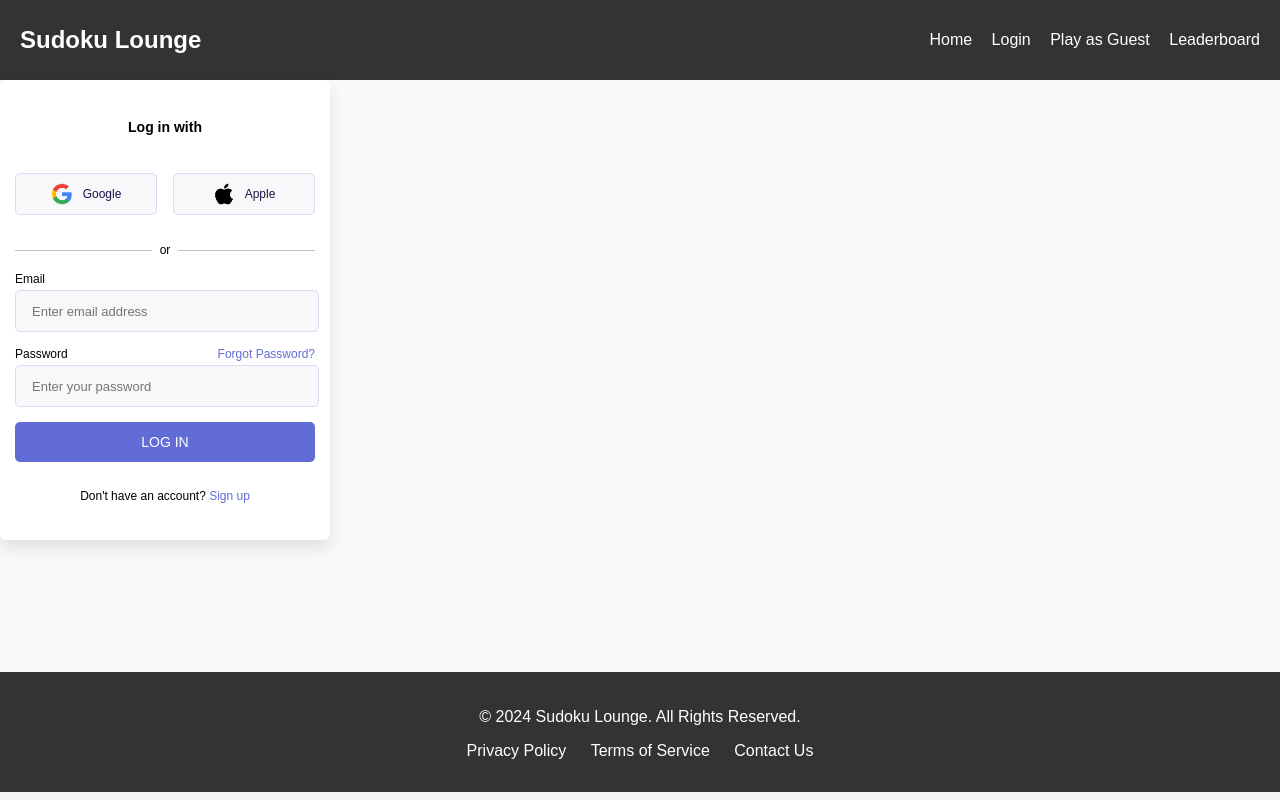
After one commit to KUNAL152/SudokuZone, a Flask app: template templates/login.html in a window 1280 px wide. The commit adds this page. Run offline with Flask 3, Linux system fonts and the light colour scheme; the template is opened without the code that fills it, so the values that code supplies are empty.

Commit message:
height and width changes

```diff
--- a/application.py
+++ b/application.py
@@ -8,7 +8,7 @@ def index():
 
 @app.route('/login')
 def login():
-  return render_template('home.html')
+  return render_template('login.html')
 
 @app.route('/play')
 def play():
--- /dev/null
+++ b/static/login.css
@@ -0,0 +1,149 @@
+/* Google Fonts Link */
+@import url('https://fonts.googleapis.com/css2?family=Montserrat:ital,wght@0,100..900;1,100..900&display=swap');
+
+/* Login form styling */
+.login_form {
+    width: 100%;
+    margin: 10 auto;  /* Reduced margin */
+    max-width: 300px;  /* Reduced max-width */
+    background: #fff;
+    border-radius: 6px;
+    padding: 25px 15px;  /* Reduced padding */
+    box-shadow: 0 8px 16px rgba(0, 0, 0, 0.1);  /* Slightly lighter shadow */
+}
+
+.login_form h3 {
+    font-size: 14px;  /* Reduced font size */
+    text-align: center;
+}
+
+/* Google & Apple button styling */
+.login_form .login_option {
+    display: flex;
+    width: 100%;
+    justify-content: space-between;
+    align-items: center;
+}
+
+.login_form .login_option .option {
+    width: calc(50% - 8px);  /* Slightly reduced gap */
+}
+
+.login_form .login_option .option a {
+    height: 40px;  /* Reduced button height */
+    display: flex;
+    justify-content: center;
+    align-items: center;
+    gap: 10px;
+    background: #F8F8FB;
+    border: 1px solid #DADAF2;
+    border-radius: 5px;
+    margin: 24px 0 16px 0;  /* Reduced margin */
+    text-decoration: none;
+    color: #171645;
+    font-size: 12px;  /* Reduced font size */
+    font-weight: 500;
+    transition: 0.2s ease;
+}
+
+.login_form .login_option .option a img {
+    max-width: 22px;  /* Slightly smaller image */
+}
+
+.login_form p {
+    text-align: center;
+    font-size: 12px;  /* Reduced font size */
+    font-weight: 500;
+}
+
+.login_form .separator {
+    position: relative;
+    margin-bottom: 15px;  /* Reduced margin */
+}
+
+/* Login option separator styling */
+.login_form .separator span {
+    background: #fff;
+    z-index: 1;
+    padding: 0 8px;  /* Reduced padding */
+    position: relative;
+}
+
+.login_form .separator::after {
+    content: '';
+    position: absolute;
+    width: 100%;
+    top: 50%;
+    left: 0;
+    height: 1px;
+    background: #C2C2C2;
+    display: block;
+}
+
+/* Input field styling */
+form .input_box label {
+    display: block;
+    font-size: 12px;  /* Reduced font size */
+    font-weight: 500;
+    margin-bottom: 4px;  /* Reduced margin */
+}
+
+form .input_box input {
+    width: 90%;  /* Full width */
+    height: 40px;  /* Reduced height */
+    border: 1px solid #DADAF2;
+    border-radius: 5px;
+    outline: none;
+    background: #F8F8FB;
+    font-size: 13px;  /* Reduced font size */
+    padding: 0px 16px;  /* Reduced padding */
+    margin-bottom: 15px;  /* Reduced margin */
+    transition: 0.2s ease;
+}
+
+form .input_box input:focus {
+    border-color: #626cd6;
+}
+
+form .input_box .password_title {
+    display: flex;
+    justify-content: space-between;
+    text-align: center;
+}
+
+form .input_box {
+    position: relative;
+}
+
+/* Link Styling */
+form a {
+    text-decoration: none;
+    color: #626cd6;
+    font-size: 12px;  /* Reduced font size */
+    font-weight: 500;
+}
+
+a:hover {
+    text-decoration: underline;
+}
+
+/* Login button styling */
+form button {
+    width: 100%;
+    height: 40px;  /* Reduced height */
+    border-radius: 5px;
+    border: none;
+    outline: none;
+    background: #626CD6;
+    color: #fff;
+    font-size: 14px;  /* Reduced font size */
+    font-weight: 500;
+    text-transform: uppercase;
+    cursor: pointer;
+    margin-bottom: 15px;  /* Reduced margin */
+    transition: 0.3s ease;
+}
+
+form button:hover {
+    background: #4954d0;
+}
--- a/static/styles.css
+++ b/static/styles.css
@@ -1,8 +1,17 @@
-body {
-  font-family: Arial, sans-serif;
+/* Reset styles for margin and padding */
+html, body {
+    height: 100%;
     margin: 0;
     padding: 0;
+    font-family: Arial, sans-serif;
     background-color: #f4f4f4;
+}
+
+/* Container for flexbox layout */
+.container {
+    display: flex;
+    flex-direction: column;
+    height: 100%;
 }
 
 /* Header Styles */
@@ -13,6 +22,7 @@ header {
     display: flex;
     justify-content: space-between;
     align-items: center;
+    height: 5vh; /* Header takes 5% of the viewport height */
 }
 
 header h1 {
@@ -27,100 +37,12 @@ nav a {
     font-size: 16px;
 }
 
-/* Hero Section */
-.hero {
-  background-color: #f0f0f0;
-  text-align: center;
-  padding: 100px 20px;
-  background-image: url('sudoku-background.jpg');
-  /* Optional: a subtle Sudoku grid image */
-  background-size: cover;
-}
-
-.hero h1 {
-  font-size: 48px;
-  color: #333;
-}
-
-.hero p {
-  font-size: 20px;
-  color: #666;
-}
-
-.hero .buttons {
-  margin-top: 20px;
-}
-
-.hero button {
-  padding: 15px 30px;
-  font-size: 18px;
-  margin: 10px;
-  border: none;
-  border-radius: 5px;
-  cursor: pointer;
-}
-
-.play-button {
-  background-color: #28a745;
-  color: white;
-}
-
-.login-button {
-  background-color: #007bff;
-  color: white;
-}
-
-/* Features Section */
-.features {
-  display: flex;
-  justify-content: space-around;
-  padding: 50px 20px;
-  background-color: #fff;
-}
-
-.feature {
-  text-align: center;
-  max-width: 200px;
-}
-
-.feature h3 {
-  font-size: 24px;
-  color: #333;
-}
-
-.feature p {
-  font-size: 16px;
-  color: #666;
-}
-
-/* Leaderboard Section */
-.leaderboard {
+/* Main Content Styles */
+.main {
+    flex: 1;
     background-color: #f9f9f9;
-  padding: 50px 20px;
-  text-align: center;
-}
-
-.leaderboard h2 {
-  font-size: 32px;
-  color: #333;
-}
-
-.leaderboard-table {
-  margin: 20px auto;
-  width: 80%;
-  max-width: 600px;
-  border-collapse: collapse;
-}
-
-.leaderboard-table th,
-.leaderboard-table td {
-  border: 1px solid #ddd;
-  padding: 10px;
-}
-
-.leaderboard-table th {
-  background-color: #007bff;
-  color: white;
+    height: 74vh; /* Content area takes up 74% of the viewport height */
+    box-sizing: border-box; /* Ensures padding doesn’t affect height */
 }
 
 /* Footer Styles */
@@ -129,7 +51,7 @@ footer {
     color: white;
     text-align: center;
     padding: 20px;
-  margin-top: 50px;
+    height: 10vh; /* Footer takes 10% of the viewport height */
 }
 
 footer a {
--- a/templates/layout.html
+++ b/templates/layout.html
@@ -4,23 +4,38 @@
 <head>
     <meta charset="UTF-8">
     <meta name="viewport" content="width=device-width, initial-scale=1.0">
-    <title>{% block title %}Sudoku Lounge{% endblock %}</title>
+    {% block head %}
+        <title>Sudoku Lounge</title>
+    {% endblock %}
     <link href="/static/styles.css" rel="stylesheet" >
 </head>
 
 <body>
-    <div style="height: 100%">
-        <!-- Navbar -->
-        {% include 'header.html' %}
 
-        <!-- Main Content -->
-        <div style="height: 80%">
-            {% block content %}
-            {% endblock %}
-        </div>
-        <!-- Footer -->
-        {% include 'footer.html' %}
+    <!-- Header -->
+    <header>
+        <h1>Sudoku Lounge</h1>
+        <nav>
+            <a href="/">Home</a>
+            <a href="/login">Login</a>
+            <a href="/play">Play as Guest</a>
+            <a href="/leaderboard">Leaderboard</a>
+        </nav>
+    </header>
+
+    <!-- Main Content -->
+    <div class="main">
+        {% block content %}
+        {% endblock %}
     </div>
+
+    <!-- Footer -->
+    <footer>
+        <p>&copy; 2024 Sudoku Lounge. All Rights Reserved.</p>
+        <a href="#">Privacy Policy</a>
+        <a href="#">Terms of Service</a>
+        <a href="#">Contact Us</a>
+    </footer>
 </body>
 
 </html>
--- a/templates/leaderboard.html
+++ b/templates/leaderboard.html
@@ -1,8 +1,9 @@
 <!-- templates/home.html -->
 {% extends "layout.html" %}
 
-{% block title %}
-Leaderboard - Sudoku Lounge
+{% block head %}
+<title>Leaderboard - Sudoku Lounge</title>
+<link href="/static/leaderboard.css" rel="stylesheet" >
 {% endblock %}
 
 {% block content %}
--- /dev/null
+++ b/templates/login.html
@@ -0,0 +1,51 @@
+{% extends "layout.html" %}
+
+{% block head %}
+<title>Login - Sudoku Lounge</title>
+<link href="/static/login.css" rel="stylesheet" >
+{% endblock %}
+
+{% block content %}
+<div class="login_form">
+  <!-- Login form container -->
+  <form action="#">
+    <h3>Log in with</h3>
+    <div class="login_option">
+      <!-- Google button -->
+      <div class="option">
+        <a href="#">
+          <img src="/static/logos/google.png" alt="Google" />
+          <span>Google</span>
+        </a>
+      </div>
+      <!-- Apple button -->
+      <div class="option">
+        <a href="#">
+          <img src="/static/logos/apple.png" alt="Apple" />
+          <span>Apple</span>
+        </a>
+      </div>
+    </div>
+    <!-- Login option separator -->
+    <p class="separator">
+      <span>or</span>
+    </p>
+    <!-- Email input box -->
+    <div class="input_box">
+      <label for="email">Email</label>
+      <input type="email" id="email" placeholder="Enter email address" required />
+    </div>
+    <!-- Paswwrod input box -->
+    <div class="input_box">
+      <div class="password_title">
+        <label for="password">Password</label>
+        <a href="#">Forgot Password?</a>
+      </div>
+      <input type="password" id="password" placeholder="Enter your password" required />
+    </div>
+     <!-- Login button -->
+    <button type="submit">Log In</button>
+    <p class="sign_up">Don't have an account? <a href="#">Sign up</a></p>
+  </form>
+</div>
+{% endblock %}
```
Also changed, not shown: static/home.css (added, +41 -0 lines), static/leaderboard.css (added, +30 -0 lines), templates/features.html (deleted, +0 -30 lines), templates/footer.html (deleted, +0 -7 lines), templates/header.html (deleted, +0 -10 lines), templates/home.html (+12 -3 lines), templates/play.html (+3 -4 lines), templates/sign-in.html (deleted, +0 -9 lines), static/logos/apple.png (added), static/logos/google.png (added), static/play.css (added). Lines whose indentation alone changed are shown as unchanged.
